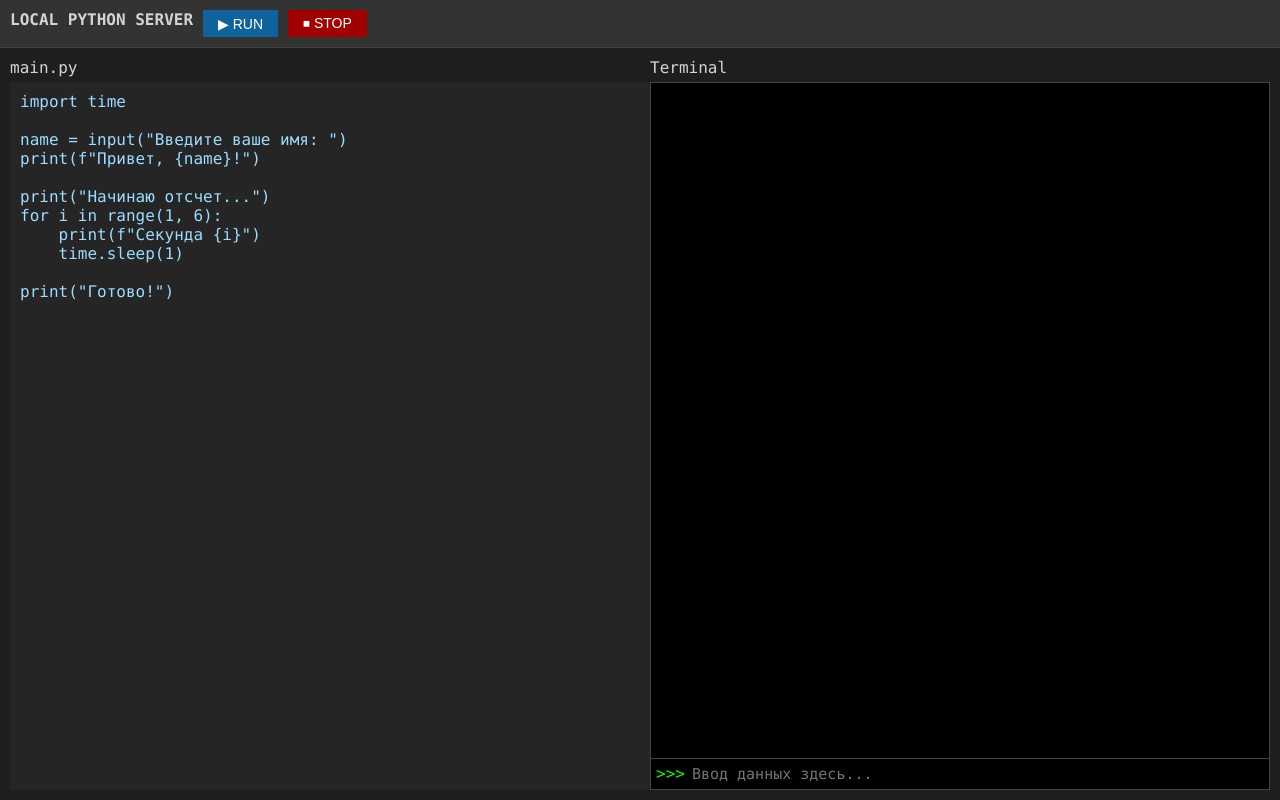
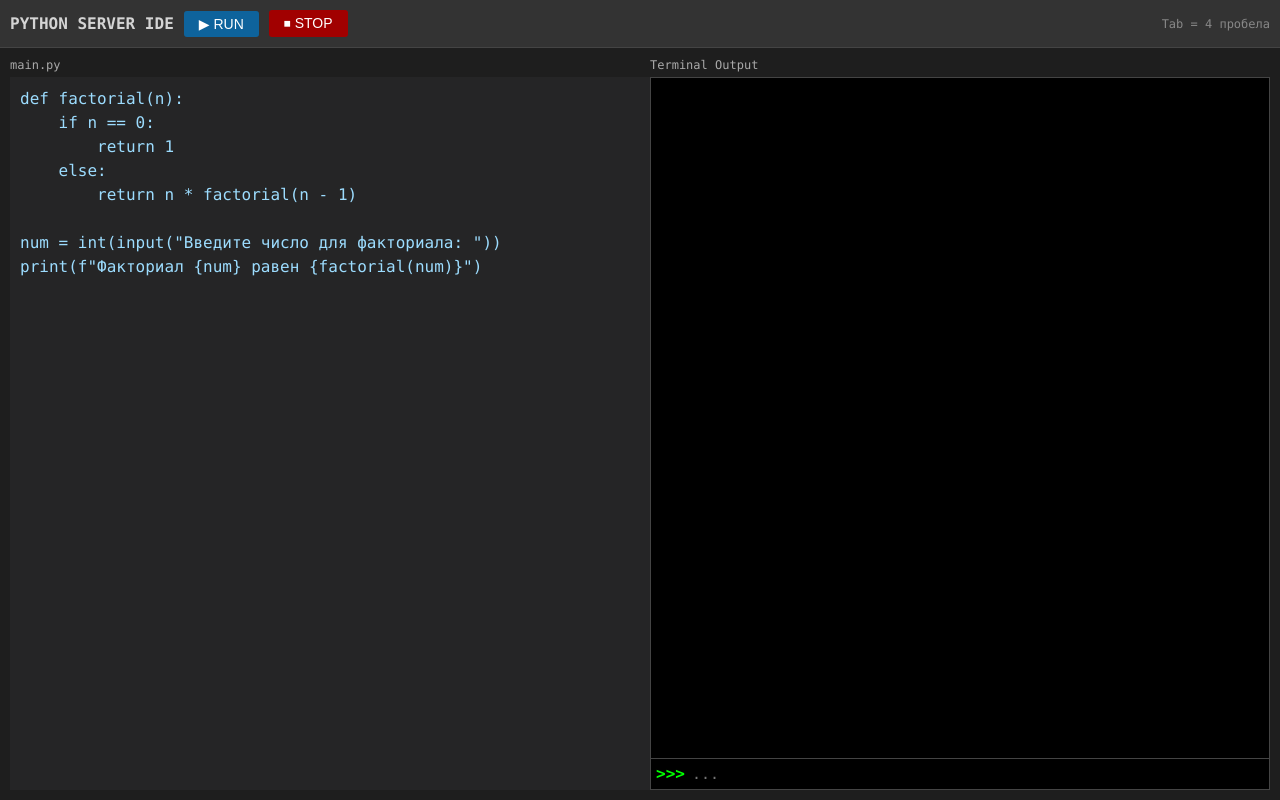
Before and after one commit to k3ng0T/pyrunner, a Flask app: page / in a window 1280 px wide. Run offline with Flask 3, Linux system fonts and the light colour scheme; some libraries are stand-ins or nearby versions.

Commit message:
added TAB

```diff
--- a/templates/index.html
+++ b/templates/index.html
@@ -20,6 +20,7 @@
             display: flex;
             gap: 10px;
             border-bottom: 1px solid #444;
+            align-items: center;
         }
         button {
             background: #0e639c;
@@ -28,8 +29,12 @@
             padding: 5px 15px;
             cursor: pointer;
             font-size: 14px;
+            border-radius: 3px;
         }
+        button:hover { background: #1177bb; }
         button.stop { background: #a10000; }
+        button.stop:hover { background: #cc0000; }
+
         .main {
             display: flex;
             flex: 1;
@@ -50,9 +55,11 @@
             border: none;
             resize: none;
             outline: none;
-            font-family: inherit;
+            font-family: 'Consolas', 'Courier New', monospace;
             font-size: 16px;
             padding: 10px;
+            line-height: 1.5;
+            tab-size: 4; /* Размер таба */
         }
         .terminal-window {
             flex: 1;
@@ -63,6 +70,7 @@
             white-space: pre-wrap;
             font-size: 15px;
             color: #cccccc;
+            font-family: 'Consolas', monospace;
         }
         .input-line {
             display: flex;
@@ -74,6 +82,7 @@
         .input-line span {
             color: #0f0;
             margin-right: 5px;
+            font-weight: bold;
         }
         .input-line input {
             flex: 1;
@@ -81,7 +90,7 @@
             border: none;
             color: white;
             outline: none;
-            font-family: inherit;
+            font-family: 'Consolas', monospace;
             font-size: 15px;
         }
     </style>
@@ -89,35 +98,33 @@
 <body>
 
 <header>
-    <strong>LOCAL PYTHON SERVER</strong>
+    <strong>PYTHON SERVER IDE</strong>
     <button onclick="runCode()">▶ RUN</button>
     <button class="stop" onclick="stopCode()">⏹ STOP</button>
+    <span style="font-size: 12px; color: #888; margin-left: auto;">Tab = 4 пробела</span>
 </header>
 
 <div class="main">
     <div class="editor">
-        <div style="margin-bottom:5px">main.py</div>
-        <textarea id="code" spellcheck="false">
-import time
+        <div style="margin-bottom:5px; color:#aaa; font-size:12px">main.py</div>
+        <textarea id="code" spellcheck="false" placeholder="Пиши код здесь...">
+def factorial(n):
+    if n == 0:
+        return 1
+    else:
+        return n * factorial(n - 1)
 
-name = input("Введите ваше имя: ")
-print(f"Привет, {name}!")
-
-print("Начинаю отсчет...")
-for i in range(1, 6):
-    print(f"Секунда {i}")
-    time.sleep(1)
-
-print("Готово!")
+num = int(input("Введите число для факториала: "))
+print(f"Факториал {num} равен {factorial(num)}")
         </textarea>
     </div>
 
     <div class="terminal-container">
-        <div style="margin-bottom:5px">Terminal</div>
+        <div style="margin-bottom:5px; color:#aaa; font-size:12px">Terminal Output</div>
         <div id="terminal" class="terminal-window"></div>
         <div class="input-line">
             <span>>>></span>
-            <input type="text" id="term-input" placeholder="Ввод данных здесь..." autocomplete="off">
+            <input type="text" id="term-input" placeholder="..." autocomplete="off">
         </div>
     </div>
 </div>
@@ -126,35 +133,94 @@ print("Готово!")
     const socket = io();
     const terminal = document.getElementById('terminal');
     const termInput = document.getElementById('term-input');
+    const codeEditor = document.getElementById('code');
 
-    // Получение вывода от сервера
+    // ==========================================
+    // ЛОГИКА ТАБУЛЯЦИИ И ОТСТУПОВ (САМОЕ ВАЖНОЕ)
+    // ==========================================
+    codeEditor.addEventListener('keydown', function(e) {
+        // 1. Обработка клавиши TAB
+        if (e.key === 'Tab') {
+            e.preventDefault(); // Отменяем уход фокуса
+            const start = this.selectionStart;
+            const end = this.selectionEnd;
+
+            // Вставляем 4 пробела
+            this.value = this.value.substring(0, start) + "    " + this.value.substring(end);
+
+            // Возвращаем курсор на место (после пробелов)
+            this.selectionStart = this.selectionEnd = start + 4;
+        }
+
+        // 2. Обработка клавиши ENTER (Автоотступ)
+        if (e.key === 'Enter') {
+            e.preventDefault();
+            const start = this.selectionStart;
+            const end = this.selectionEnd;
+            const value = this.value;
+
+            // Находим начало текущей строки
+            const lastNewLine = value.lastIndexOf('\n', start - 1);
+            const currentLineStart = lastNewLine + 1;
+            // Получаем текст текущей строки до курсора
+            const currentLine = value.substring(currentLineStart, start);
+
+            // Считаем текущие пробелы в начале строки (отступ)
+            const match = currentLine.match(/^(\s*)/);
+            const currentIndent = match && match[1] ? match[1] : '';
+
+            // Проверяем, заканчивается ли строка на двоеточие (игнорируя пробелы справа)
+            let newIndent = currentIndent;
+            if (currentLine.trimEnd().endsWith(':')) {
+                newIndent += "    "; // Добавляем еще 4 пробела
+            }
+
+            // Вставляем новую строку + отступ
+            const insert = "\n" + newIndent;
+            this.value = value.substring(0, start) + insert + value.substring(end);
+
+            // Ставим курсор в конец отступа
+            this.selectionStart = this.selectionEnd = start + insert.length;
+
+            // Прокручиваем к курсору, если нужно
+            this.blur();
+            this.focus();
+        }
+    });
+
+    // ==========================================
+    // ЛОГИКА СЕРВЕРА
+    // ==========================================
+
     socket.on('terminal_output', function(msg) {
         terminal.innerText += msg.text;
-        terminal.scrollTop = terminal.scrollHeight; // Автопрокрутка вниз
+        terminal.scrollTop = terminal.scrollHeight;
     });
 
-    // Запуск кода
     function runCode() {
-        const code = document.getElementById('code').value;
-        terminal.innerText = "=== Запуск процесса ===\n";
+        const code = codeEditor.value;
+        terminal.innerText = "=== Запуск ===\n";
         socket.emit('run_code', {code: code});
         termInput.focus();
     }
 
-    // Остановка кода
     function stopCode() {
         socket.emit('stop_code');
     }
 
-    // Отправка ввода (Enter)
     termInput.addEventListener('keypress', function(e) {
         if (e.key === 'Enter') {
             const text = termInput.value;
-            // Показываем в терминале, что мы ввели
             terminal.innerText += text + "\n";
-            // Отправляем на сервер
             socket.emit('send_input', {input: text});
             termInput.value = '';
+        }
+    });
+
+    // Горячая клавиша Ctrl+Enter для запуска
+    document.addEventListener('keydown', function(e) {
+        if (e.ctrlKey && e.key === 'Enter') {
+            runCode();
         }
     });
 </script>
```
